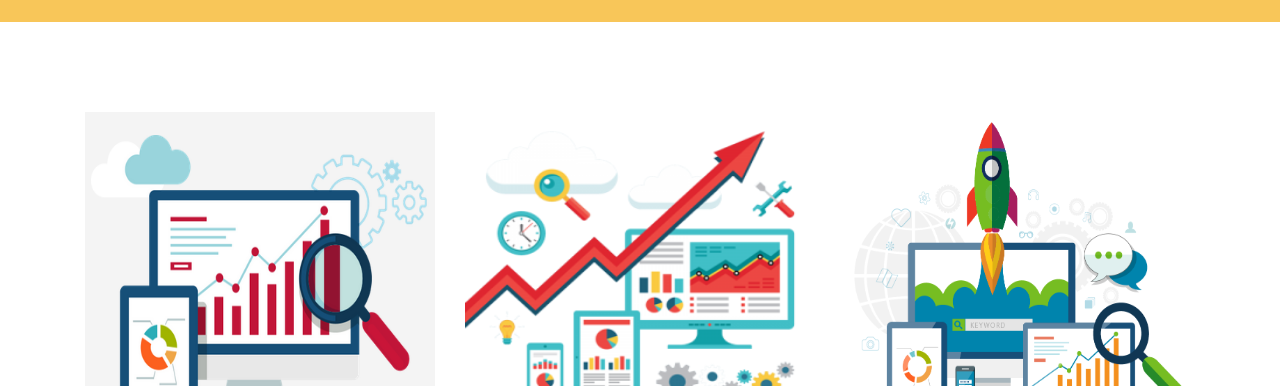
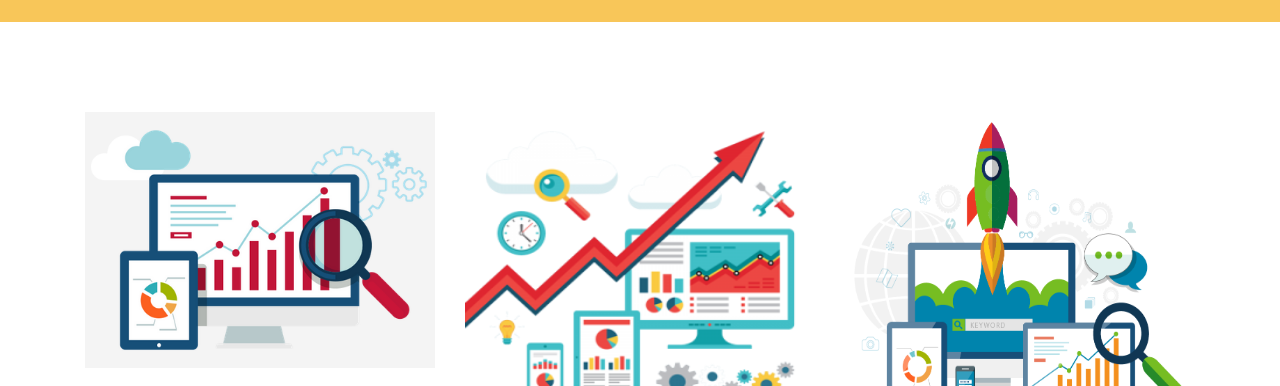
Before and after one commit to WilderMontenegro/SitioWeb, a plain HTML site: page blog.html in a window 1280 px wide. Shown: the part 202-588 px from the top of the page. Drawn offline with nearby package versions, Linux system fonts and the light colour scheme; a web font is replaced by a local one.

Commit message:
arreglando fotos

```diff
--- a/blog.html
+++ b/blog.html
@@ -103,7 +103,7 @@
             <div class="row">
                <div class="col-md-4">
                   <div class="blog_box">
-                     <figure><img src="/images/blog_img1.png" alt="#"/></figure>
+                     <img src="/images/blog_img1.png" alt="">
                      <h3>Tips para ingresar a la U.</h3>
                      <a class="read_more" href="#">Leer más >></a>
                   </div>
```
